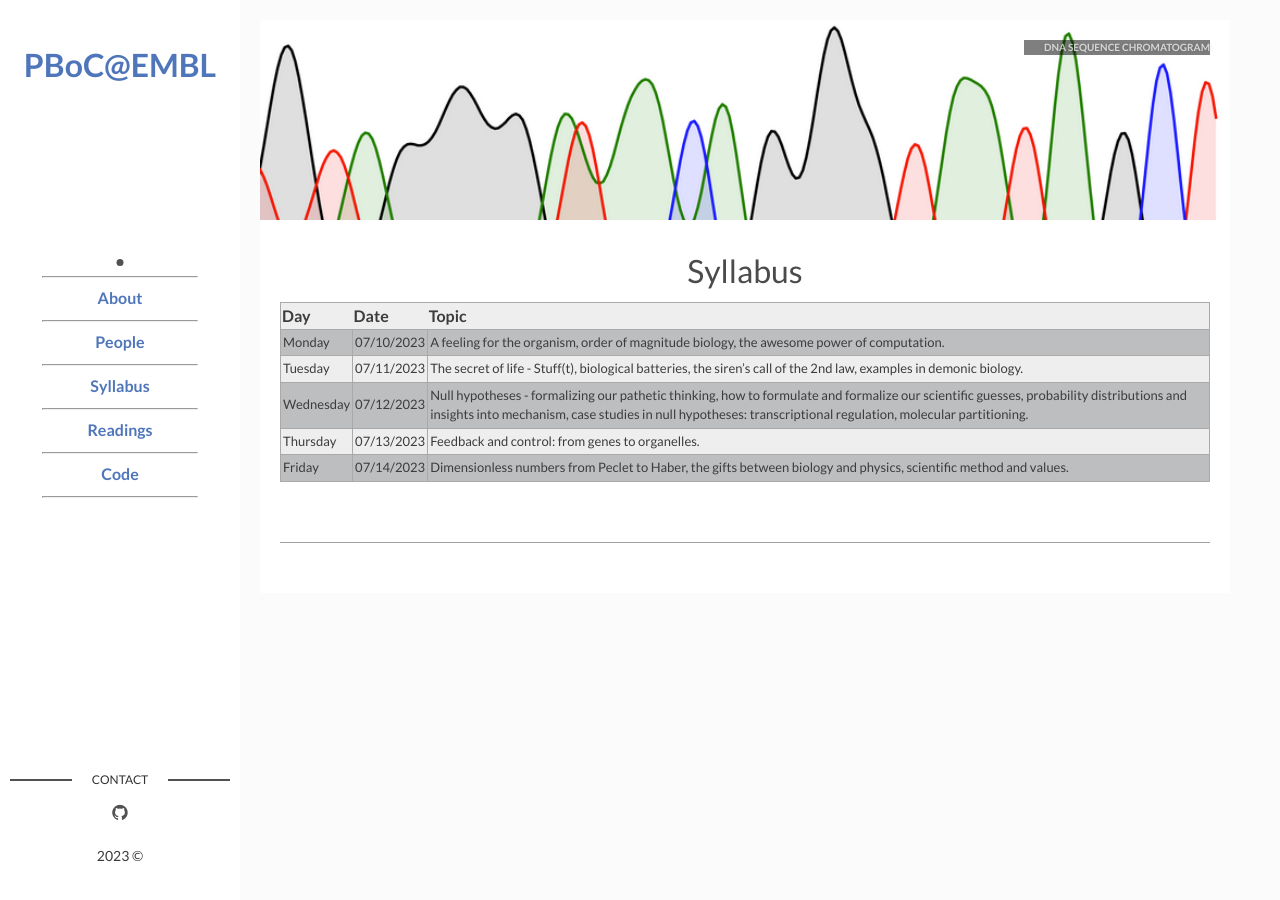
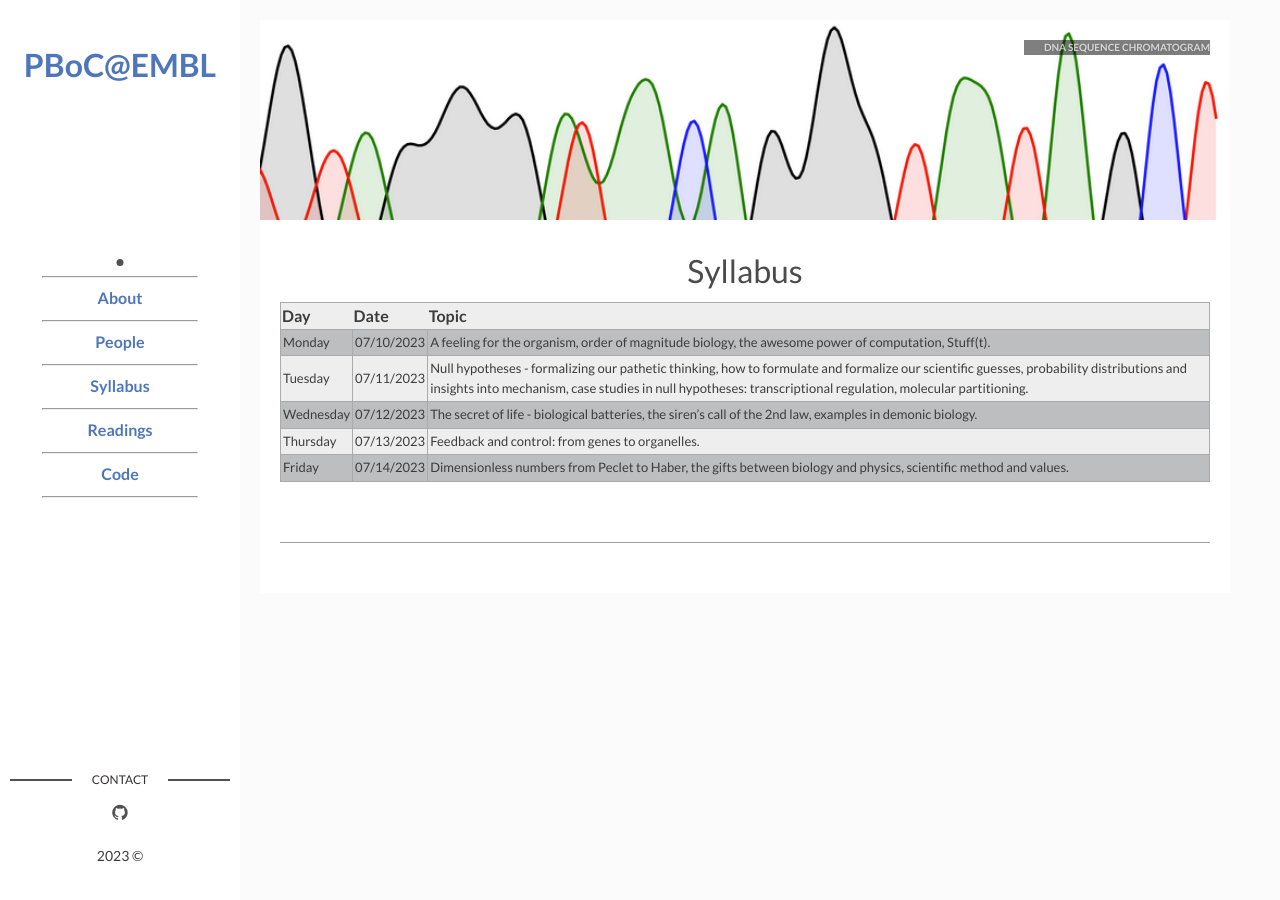
Before and after one commit to RPGroup-PBoC/embl_pboc_2023, a Jekyll site: the page built from page02_syllabus.md, in a window 1280 px wide. Built offline with Jekyll 4.4.1, drawn with Linux system fonts in a browser that asks for light colours.

```diff
--- a/_data/syllabus.yaml
+++ b/_data/syllabus.yaml
@@ -1,17 +1,18 @@
 - day: Monday
   date: 07/10/2023
   topic: >
-   A feeling for the organism, order of magnitude biology, the awesome power of computation.
+   A feeling for the organism, order of magnitude biology, the awesome power of computation, Stuff(t).
 
 - day: Tuesday
   date: 07/11/2023
   topic: >
-   The secret of life - Stuff(t), biological batteries, the siren’s call of the 2nd law, examples in demonic biology.
+     Null hypotheses - formalizing our pathetic thinking, how to formulate and formalize our scientific guesses, probability distributions and insights into mechanism, case studies in null hypotheses: transcriptional regulation, molecular partitioning.
 
 - day: Wednesday
   date: 07/12/2023
   topic: >
-   Null hypotheses - formalizing our pathetic thinking, how to formulate and formalize our scientific guesses, probability distributions and insights into mechanism, case studies in null hypotheses: transcriptional regulation, molecular partitioning.
+
+   The secret of life - biological batteries, the siren’s call of the 2nd law, examples in demonic biology.
 
 - day: Thursday
   date: 07/13/2023
```
Also changed, not shown: page00_about.md (+4 -4 lines).
